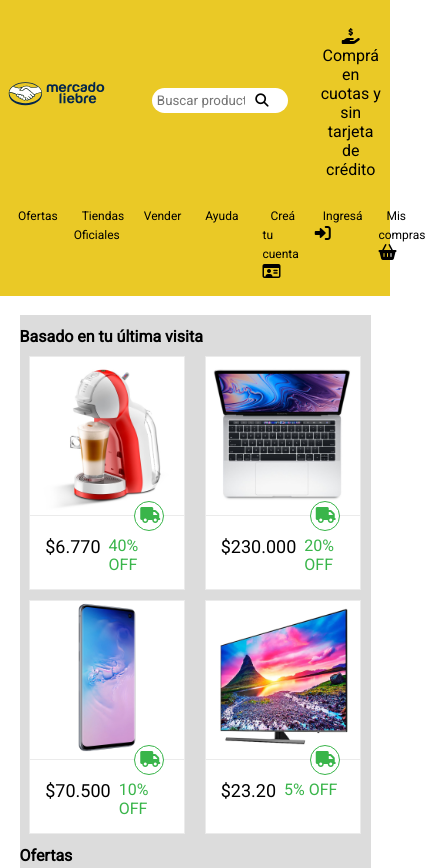
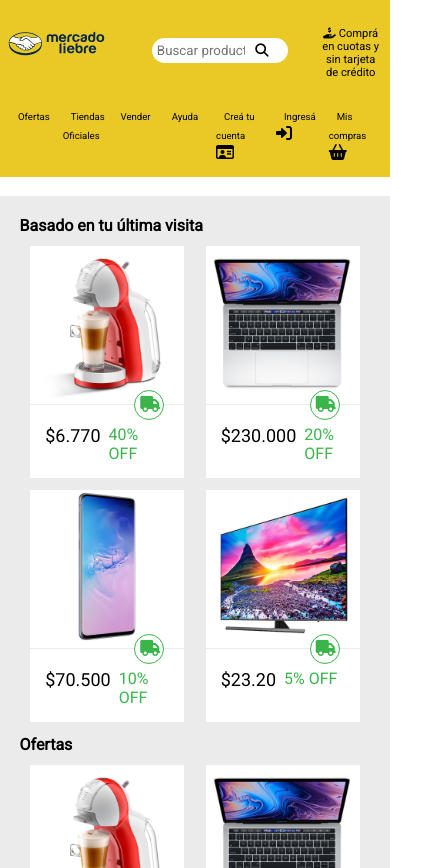
Before and after one commit to nacholanusse/mercado-liebre, a website: page views/home.html in a window 390 px wide. Shown: the top 868 px of the page, 433 px wide, since content can reach past the window. Drawn offline with Linux system fonts and the light colour scheme; files that its build step writes are made by us from their sources; files whose address does not match are found by name.

Commit message:
cambios detalles

```diff
--- a/public/css/styles.css
+++ b/public/css/styles.css
@@ -30,6 +30,10 @@
 .logoHeader {
     width: 45%;
     height: auto;
+}
+
+.top-header{
+    padding: 4% 3%;
 }
 
 .search-field {
@@ -91,20 +95,15 @@
     margin-top: 7px;
 }
 
-.home-banner img{
+.home-banner{
     width: 100%;
 }
 
 /* ------------------------------------------ MAIN ------------------------------------------*/
-/* main{
-    background-color: gainsboro;
-    padding-bottom: 20px;
-} */
 main{
-    width: 90vw;
     margin:auto;
-    text-align: center;
-    background-color: gainsboro;
+    background-color: #ebebeb;
+    padding: 2% 5% 5% 5%;
 }
 
 .main-title{
@@ -144,7 +143,6 @@
 main section article:hover h4{
     display: block;
 }
-
 
 /* camioncito envio */
 main section article i{
@@ -189,7 +187,6 @@
 /* ------------------------------------------ FOOTER ------------------------------------------ */
 
 footer{
-    margin-top: 25px;
     text-align: center;
 }
 
@@ -259,10 +256,10 @@
         list-style-type: none;
     }
     .nav-buttons1{
-        margin-right: 8px;
+        margin-right: 5px;
     }
     .nav-buttons2{
-        margin-left: 8px;
+        margin-left: 5px;
     }
     header nav ul a{
         margin: 8px;
@@ -279,6 +276,18 @@
     }
     article{
         width: 40vw;
+    }
+    .footer-article{
+        padding: 1% 10%;
+    }
+}
+
+@media (max-width: 768px){
+    .header-title {
+        font-size: 0.7rem;
+    }
+    li a {
+        font-size: 0.6rem;
     }
 }
 
@@ -311,6 +320,6 @@
     }
 
     .footer-article{
-        padding: 40px;
+        padding: 4% 3%;
     }
 }
--- a/views/home.html
+++ b/views/home.html
@@ -38,7 +38,7 @@
       </nav>
       <div class="burger-menu"><i class="fa-solid fa-bars"></i></div>
     </header>
-    <div class="home-banner"><img src='./images/img-home-banner.jpg' alt=''></div>
+    <img src='./images/img-home-banner.jpg' alt ='' class="home-banner" >
 
     <main>
       <div class="full-main"></div>
```
